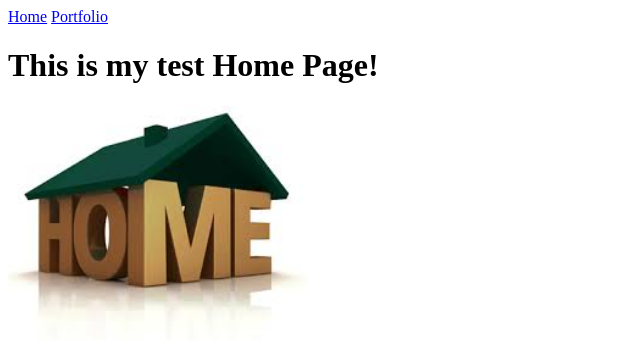
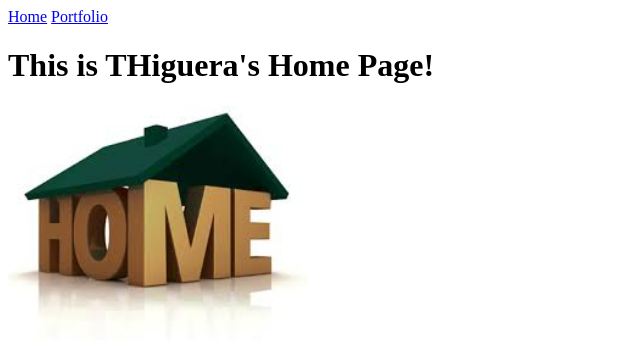
Before and after one commit to THiguera/THiguera.github.io, a plain HTML site: page my_website/index.html in a window 1280 px wide. Shown: the whole page, without its empty margins (0-640 px from the left). Drawn offline with Linux system fonts and the light colour scheme.

Commit message:
Changed the heading

```diff
--- a/my_website/index.html
+++ b/my_website/index.html
@@ -7,7 +7,7 @@
   <body>
     <a href="index.html">Home</a>
     <a href="portfolio.html">Portfolio</a>
-    <h1>This is my test Home Page!</h1>
+    <h1>This is THiguera's Home Page!</h1>
     <img src="images/home.jpg" height="250">
   </body>
 </html>
```
